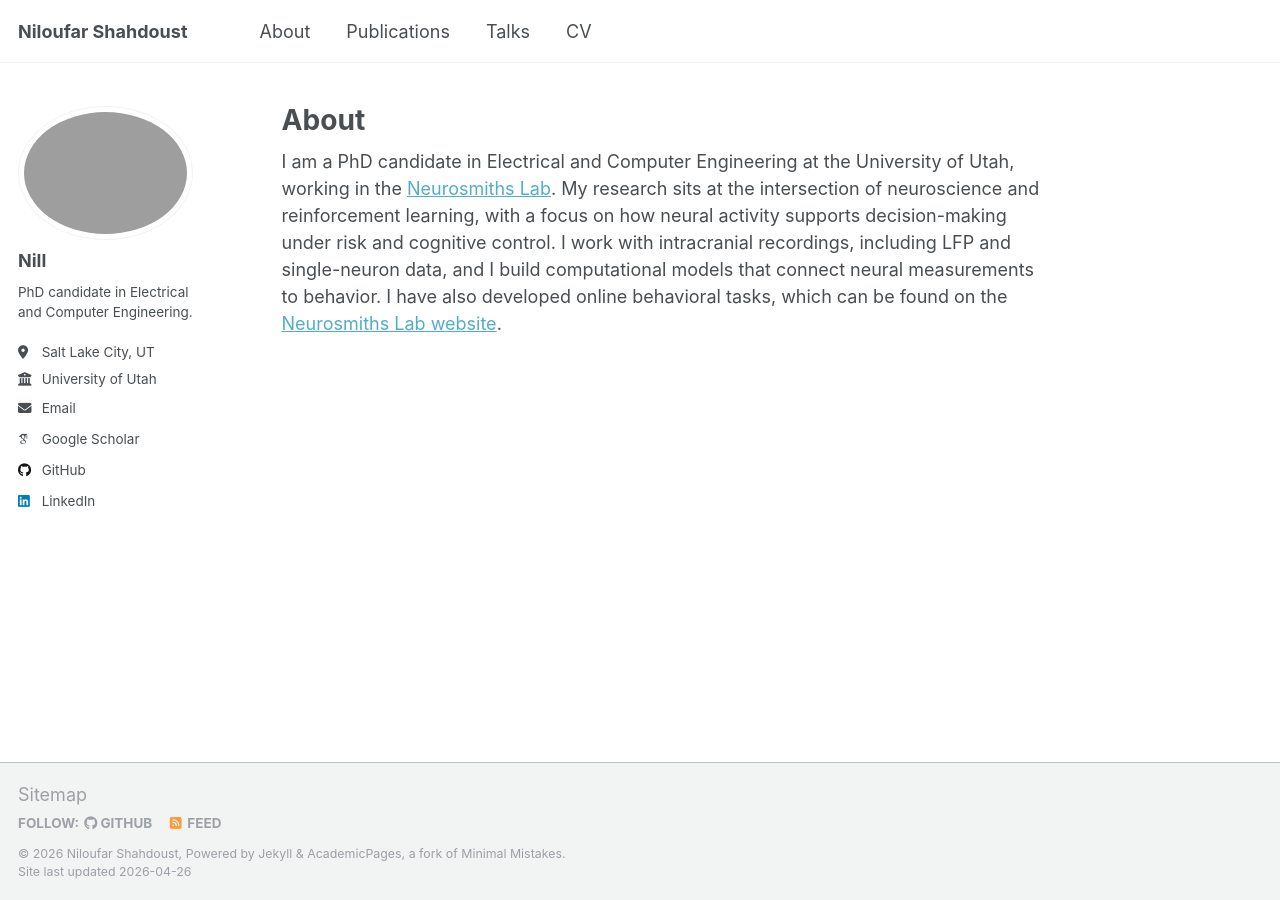
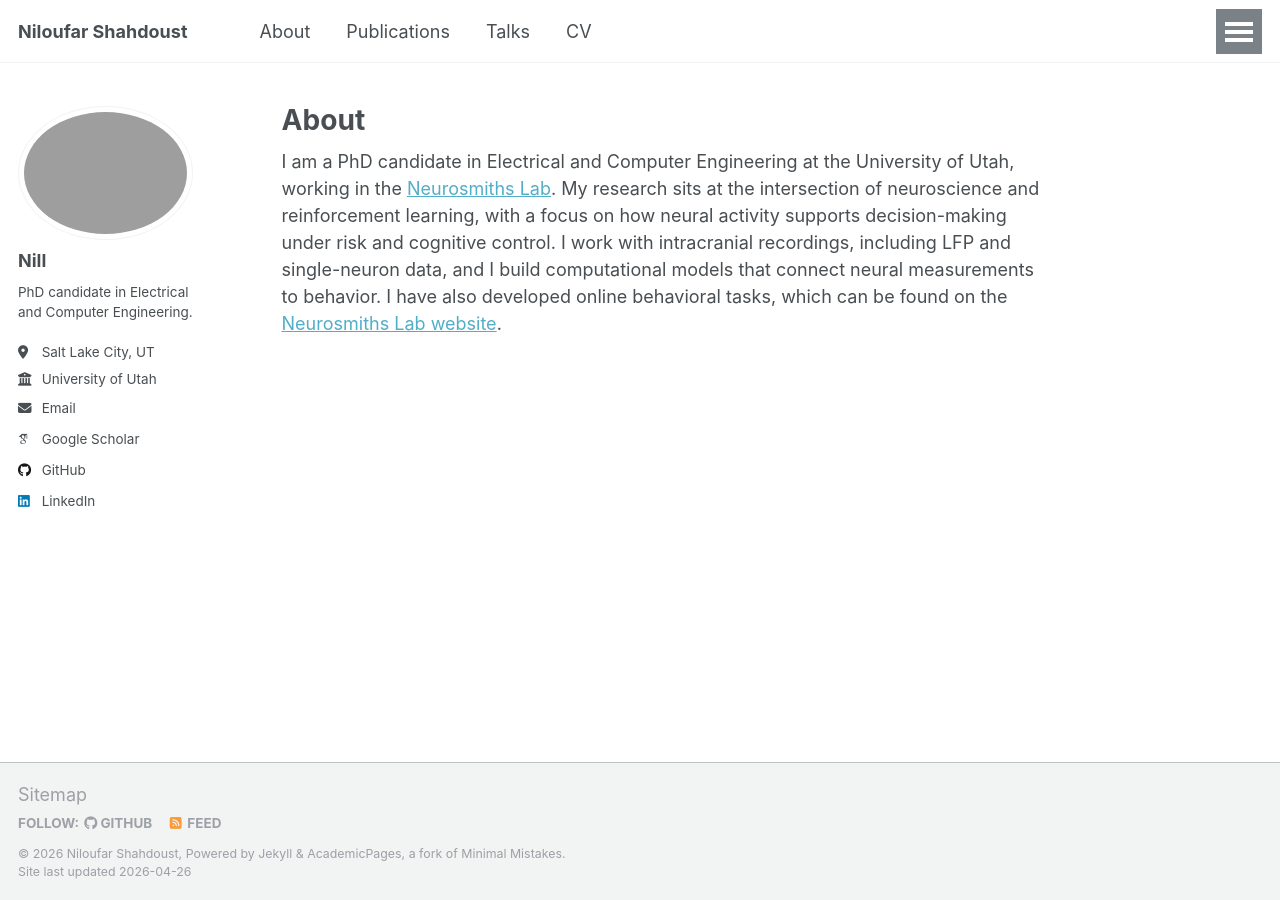
Before and after one commit to NiloufarShahdoustU/NiloufarShahdoustU.github.io, a Jekyll site: the page built from _pages/about.md, in a window 1280 px wide. Built offline with Jekyll 4.4.1, drawn with Linux system fonts in a browser that asks for light colours; some web fonts are replaced; a script that is not in the unit is left out.

Commit message:
Revert "Hide mobile menu button on desktop"
This reverts commit 2ca393ddefd077e41d9f2947d8c597c93f903b10.

```diff
--- a/_sass/layout/_navigation.scss
+++ b/_sass/layout/_navigation.scss
@@ -200,10 +200,6 @@
     color: #fff;
     cursor: pointer;
     z-index: 100;
-
-    @include breakpoint($large) {
-      display: none;
-    }
   }
 
   .visible-links {
```
